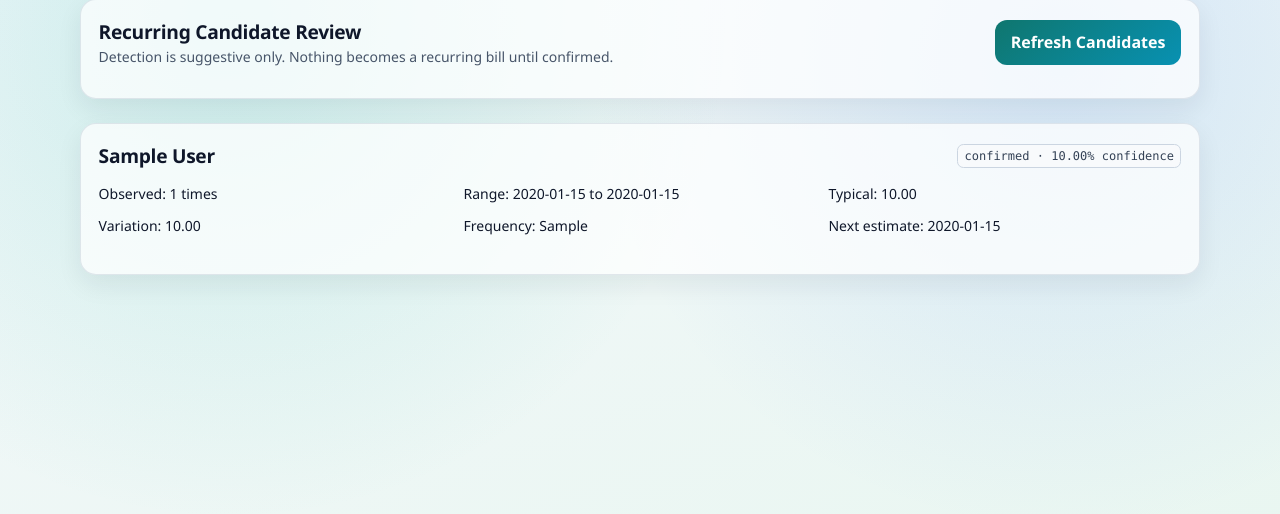
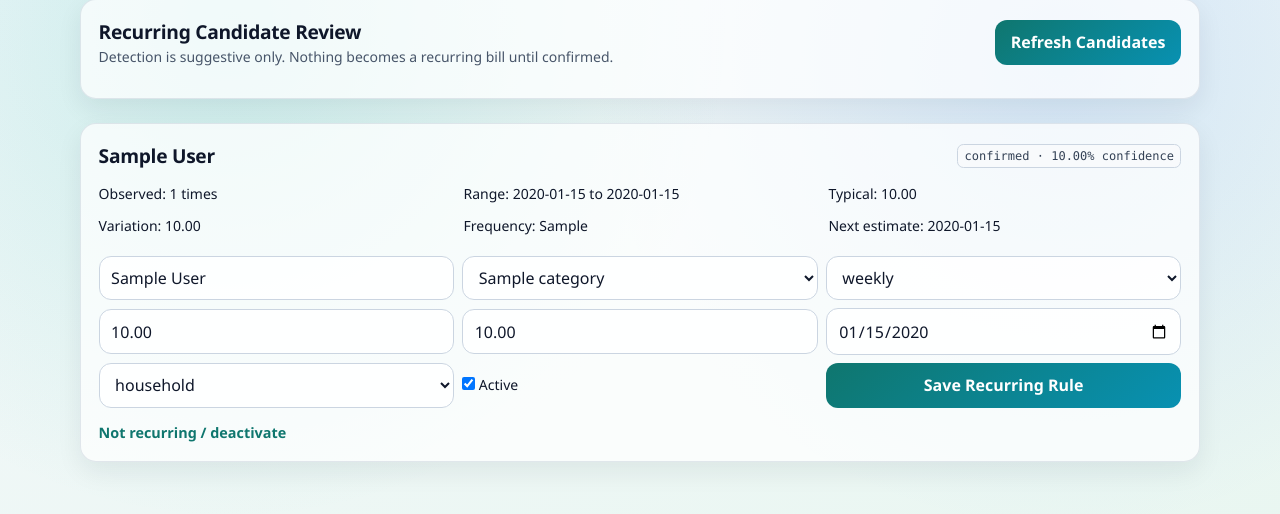
Before and after one commit to ddeveloper72/ledgerlens, a Flask app: page /recurring-candidates in a window 1280 px wide. Shown: the part 100-614 px from the top of the page. Run offline with Flask 3, Linux system fonts and the light colour scheme; tables that the repository leaves empty hold one stand-in row (values such as "Sample post"); some libraries are stand-ins or nearby versions.

Commit message:
Add recurring alert deactivation controls

```diff
--- a/app/routes/main.py
+++ b/app/routes/main.py
@@ -353,8 +353,13 @@ def refresh_recurring_candidates():
 def reject_recurring_candidate(candidate_id):
     candidate = db.get_or_404(RecurringCandidate, candidate_id)
     reject_candidate(candidate)
+    from app.models import RecurringBill
+
+    bill = RecurringBill.query.filter_by(merchant_id=candidate.merchant_id).first()
+    if bill:
+        bill.active = False
     db.session.commit()
-    flash("Recurring candidate rejected.", "success")
+    flash("Recurring candidate rejected and its alert deactivated.", "success")
     return redirect(url_for("main.recurring_candidates"))
 
 
@@ -373,6 +378,24 @@ def confirm_recurring_candidate(candidate_id):
     db.session.commit()
     flash("Recurring candidate confirmed.", "success")
     return redirect(url_for("main.recurring_candidates"))
+
+
+@bp.route("/recurring-bills/<int:bill_id>/deactivate", methods=["POST"])
+def deactivate_recurring_bill(bill_id):
+    """Deactivate a false recurring alert without changing its source transactions."""
+    from datetime import datetime
+    from app.models import RecurringBill
+
+    bill = db.get_or_404(RecurringBill, bill_id)
+    bill.active = False
+    candidate = RecurringCandidate.query.filter_by(merchant_id=bill.merchant_id).first()
+    if candidate:
+        candidate.active = False
+        candidate.status = "rejected"
+        candidate.reviewed_at = datetime.now()
+    db.session.commit()
+    flash("Recurring alert deactivated. Source transactions were not changed.", "success")
+    return redirect(request.referrer or url_for("main.recurring_candidates"))
 
 
 @bp.route("/savings-recovery", methods=["GET", "POST"])
--- a/app/services/credit_union_internal.py
+++ b/app/services/credit_union_internal.py
@@ -51,5 +51,8 @@ def mark_credit_union_internal_movements(session):
         transaction.household_flag = "personal"
         transaction.review_state = "reviewed"
         updated += 1
+    from app.services.recurrence_service import deactivate_ineligible_recurring_records
+
+    deactivate_ineligible_recurring_records(session)
     session.flush()
     return updated
--- a/app/services/imports/paypal_import.py
+++ b/app/services/imports/paypal_import.py
@@ -131,6 +131,9 @@ def exclude_legacy_paypal_internal_rows(session):
         transaction.exclusion_reason = reason
         transaction.excluded_at = datetime.now()
         excluded += 1
+    from app.services.recurrence_service import deactivate_ineligible_recurring_records
+
+    deactivate_ineligible_recurring_records(session)
     session.flush()
     return excluded
 
--- a/app/services/recurrence_service.py
+++ b/app/services/recurrence_service.py
@@ -136,6 +136,7 @@ def recurring_expected_vs_missing(session, today=None):
     for bill in session.query(RecurringBill).filter_by(active=True).all():
         expected_date = bill.expected_next_date
         record = {
+            "bill_id": bill.id,
             "merchant_name": bill.display_name or (bill.merchant.name if bill.merchant else "Recurring payment"),
             "expected_day": expected_date.day if expected_date else 1,
             "expected_amount": Decimal(bill.expected_amount or 0),
@@ -145,3 +146,30 @@ def recurring_expected_vs_missing(session, today=None):
         if expected_date and expected_date < today:
             missing.append(record)
     return {"expected": expected, "missing": missing}
+
+
+def deactivate_ineligible_recurring_records(session):
+    """Retire alerts whose merchant has no analysis-eligible outgoing transactions."""
+    retired = 0
+    for bill in session.query(RecurringBill).filter_by(active=True).all():
+        eligible = (
+            session.query(Transaction)
+            .filter(
+                Transaction.merchant_id == bill.merchant_id,
+                Transaction.amount < 0,
+                Transaction.excluded_from_analysis.is_(False),
+                Transaction.internal_transfer.is_(False),
+            )
+            .first()
+        )
+        if eligible:
+            continue
+        bill.active = False
+        candidate = session.query(RecurringCandidate).filter_by(merchant_id=bill.merchant_id).first()
+        if candidate:
+            candidate.active = False
+            candidate.status = "rejected"
+            candidate.reviewed_at = datetime.now()
+        retired += 1
+    session.flush()
+    return retired
--- a/app/templates/intelligence.html
+++ b/app/templates/intelligence.html
@@ -16,6 +16,6 @@
     <article class="panel md:col-span-3"><div class="panel-head"><h2 class="panel-title">Merchant Journey Preview</h2></div><div class="overflow-x-auto"><table class="w-full text-sm"><thead><tr><th>Description</th><th>Merchant</th><th>Category</th><th>Subtype</th><th>Recurrence</th></tr></thead><tbody>{% for item in merchant_journey %}<tr><td>{{ item.transaction.cleaned_description }}</td><td>{{ item.merchant_name }}</td><td>{{ item.labels.domain }}</td><td>{{ item.labels.subtype }}</td><td>{{ item.labels.recurrence }}</td></tr>{% else %}<tr><td colspan="5" class="text-center py-10 text-slate-500">No transactions available.</td></tr>{% endfor %}</tbody></table></div></article>
 </section>
 <section class="panel mt-8" data-fade-in><div class="panel-head"><h2 class="panel-title">Saved Merchant Mappings</h2></div><div class="overflow-x-auto"><table class="w-full text-sm"><thead><tr><th>Alias</th><th>Merchant</th><th>Origin</th><th>Status</th><th>Manage</th></tr></thead><tbody>{% for alias in merchant_aliases %}<tr><td>{{ alias.alias }}</td><td>{{ alias.merchant.name }}</td><td>{{ alias.origin }}</td><td>{{ 'Active' if alias.active else 'Disabled' }}</td><td><form action="{{ url_for('main.update_merchant_mapping', alias_id=alias.id) }}" method="post" class="review-form-grid"><input class="file-input" name="alias_text" value="{{ alias.alias }}"><input class="file-input" name="merchant_name" value="{{ alias.merchant.name }}"><label class="text-sm"><input type="checkbox" name="active" {{ 'checked' if alias.active else '' }}> Active</label><button class="primary-btn" type="submit">Update</button></form><form action="{{ url_for('main.delete_merchant_mapping', alias_id=alias.id) }}" method="post" class="mt-2"><button class="pill-link" type="submit">Delete</button></form></td></tr>{% else %}<tr><td colspan="5" class="text-center py-6 text-slate-500">No saved mappings.</td></tr>{% endfor %}</tbody></table></div></section>
-<section class="grid gap-6 md:grid-cols-2 mt-8" data-stagger><article class="panel"><div class="panel-head"><h2 class="panel-title">Confirmed Recurring Payments</h2><a class="pill-link" href="{{ url_for('main.recurring_candidates') }}">Review candidates</a></div><ul class="space-y-2 text-sm">{% for item in recurring_expected %}<li class="summary-row"><span>{{ item.expected_day }} &middot; {{ item.merchant_name }}</span><span>{{ '%.2f'|format(item.expected_amount) }}</span></li>{% else %}<li class="text-slate-500">No confirmed recurring payments.</li>{% endfor %}</ul></article><article class="panel"><h2 class="panel-title mb-3">Missing</h2><ul class="space-y-2 text-sm">{% for item in recurring_missing %}<li class="summary-row"><span>{{ item.expected_day }} &middot; {{ item.merchant_name }}</span><span class="text-rose-700">Missing</span></li>{% else %}<li class="text-slate-500">No confirmed payments are currently missing.</li>{% endfor %}</ul></article></section>
+<section class="grid gap-6 md:grid-cols-2 mt-8" data-stagger><article class="panel"><div class="panel-head"><h2 class="panel-title">Confirmed Recurring Payments</h2><a class="pill-link" href="{{ url_for('main.recurring_candidates') }}">Review candidates</a></div><ul class="space-y-2 text-sm">{% for item in recurring_expected %}<li class="summary-row"><span>{{ item.expected_day }} &middot; {{ item.merchant_name }}</span><span>{{ '%.2f'|format(item.expected_amount) }}</span></li>{% else %}<li class="text-slate-500">No confirmed recurring payments.</li>{% endfor %}</ul></article><article class="panel"><h2 class="panel-title mb-3">Missing</h2><ul class="space-y-2 text-sm">{% for item in recurring_missing %}<li class="summary-row"><span>{{ item.expected_day }} &middot; {{ item.merchant_name }}</span><span class="flex items-center gap-2"><span class="text-rose-700">Missing</span><form action="{{ url_for('main.deactivate_recurring_bill', bill_id=item.bill_id) }}" method="post"><button class="pill-link" type="submit">Not recurring</button></form></span></li>{% else %}<li class="text-slate-500">No confirmed payments are currently missing.</li>{% endfor %}</ul></article></section>
 <section class="panel mt-8" data-fade-in><div class="panel-head"><h2 class="panel-title">Cash Flow Evidence</h2></div><ul class="space-y-2 text-sm">{% for event in cash_calendar %}<li class="summary-row"><span>{{ event.date }} &middot; {{ event.label }}</span><span class="{{ 'text-emerald-700' if event.flow == 'in' else 'text-rose-700' }}">{{ '%.2f'|format(event.amount) }}</span></li>{% else %}<li class="text-slate-500">No events in the current period.</li>{% endfor %}</ul></section>
 {% endblock %}
--- a/app/templates/recurring_candidates.html
+++ b/app/templates/recurring_candidates.html
@@ -8,15 +8,15 @@
 <section class="panel mt-6" data-fade-in>
     <div class="panel-head"><h2 class="panel-title">{{ candidate.display_name }}</h2><span class="smart-key">{{ candidate.status }} &middot; {{ candidate.confidence_score }}% confidence</span></div>
     <div class="grid gap-3 md:grid-cols-3 text-sm mb-5"><p>Observed: {{ candidate.observed_count }} times</p><p>Range: {{ candidate.first_observed_date }} to {{ candidate.last_observed_date }}</p><p>Typical: {{ '%.2f'|format(candidate.typical_amount) }}</p><p>Variation: {{ '%.2f'|format(candidate.amount_variation) }}</p><p>Frequency: {{ candidate.frequency }}</p><p>Next estimate: {{ candidate.estimated_next_date or 'Unknown' }}</p></div>
-    {% if candidate.status == 'pending' %}
+    {% if candidate.status in ['pending', 'confirmed'] %}
     <form action="{{ url_for('main.confirm_recurring_candidate', candidate_id=candidate.id) }}" method="post" class="review-form-grid">
         <input class="file-input" name="display_name" value="{{ candidate.display_name }}" required>
         <select class="file-input" name="category_name">{% for category in categories %}<option value="{{ category.name }}" {{ 'selected' if candidate.category_id == category.id else '' }}>{{ category.name }}</option>{% endfor %}</select>
         <select class="file-input" name="frequency">{% for frequency in frequencies %}<option value="{{ frequency }}" {{ 'selected' if candidate.frequency == frequency else '' }}>{{ frequency }}</option>{% endfor %}</select>
         <input class="file-input" name="expected_amount" value="{{ candidate.typical_amount }}" required><input class="file-input" name="amount_tolerance" value="{{ candidate.amount_tolerance }}" required><input class="file-input" type="date" name="expected_next_date" value="{{ candidate.estimated_next_date or '' }}">
-        <select class="file-input" name="household_flag">{% for flag in household_flags %}<option value="{{ flag }}" {{ 'selected' if candidate.household_flag == flag else '' }}>{{ flag }}</option>{% endfor %}</select><label class="text-sm"><input type="checkbox" name="active" {{ 'checked' if candidate.active else '' }}> Active</label><button class="primary-btn" type="submit">Edit and Confirm</button>
+        <select class="file-input" name="household_flag">{% for flag in household_flags %}<option value="{{ flag }}" {{ 'selected' if candidate.household_flag == flag else '' }}>{{ flag }}</option>{% endfor %}</select><label class="text-sm"><input type="checkbox" name="active" {{ 'checked' if candidate.active else '' }}> Active</label><button class="primary-btn" type="submit">{{ 'Save Recurring Rule' if candidate.status == 'confirmed' else 'Edit and Confirm' }}</button>
     </form>
-    <form action="{{ url_for('main.reject_recurring_candidate', candidate_id=candidate.id) }}" method="post" class="mt-3"><button class="pill-link" type="submit">Reject</button></form>
+    <form action="{{ url_for('main.reject_recurring_candidate', candidate_id=candidate.id) }}" method="post" class="mt-3"><button class="pill-link" type="submit">{{ 'Not recurring / deactivate' if candidate.status == 'confirmed' else 'Reject' }}</button></form>
     {% endif %}
 </section>
 {% else %}<section class="panel mt-6"><p class="text-slate-500">No candidates persisted. Use Refresh Candidates to run detection.</p></section>{% endfor %}
```
Also changed, not shown: app/templates/dashboard.html (+6 -1 lines), tests/test_phase2b.py (+46 -1 lines), .github/HANDOVER.md, README.md.
